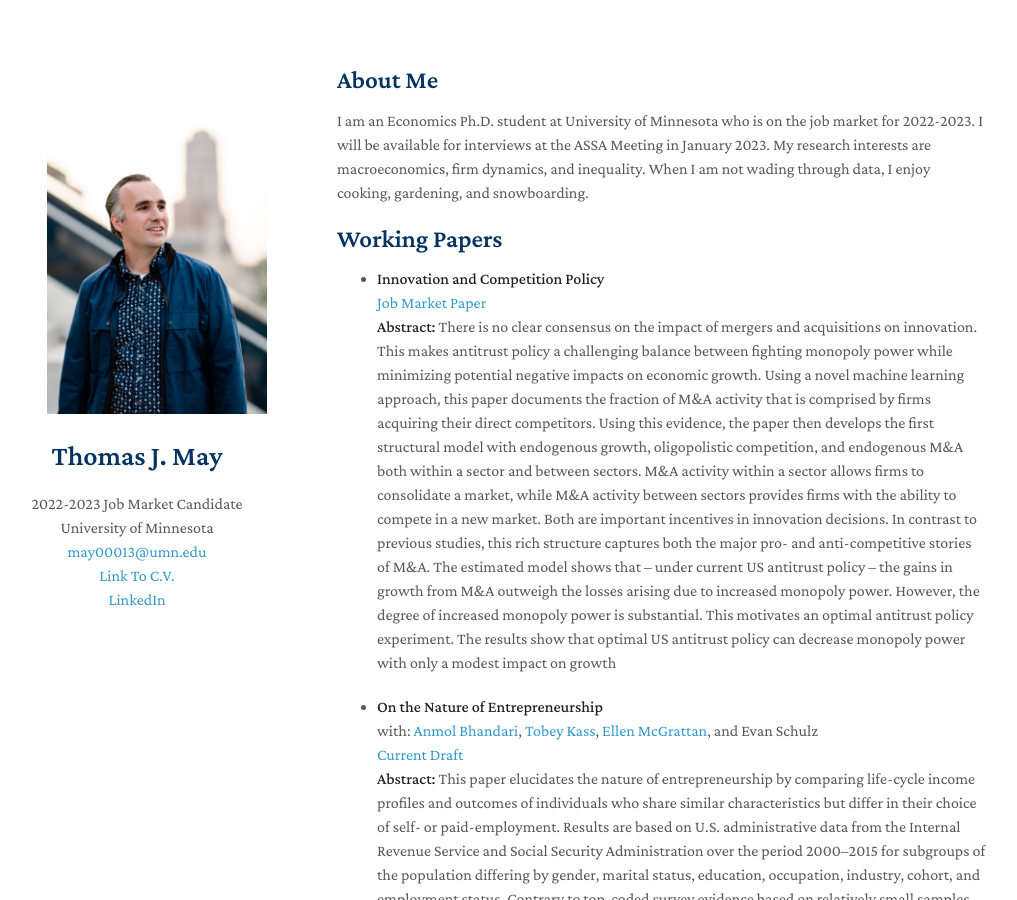
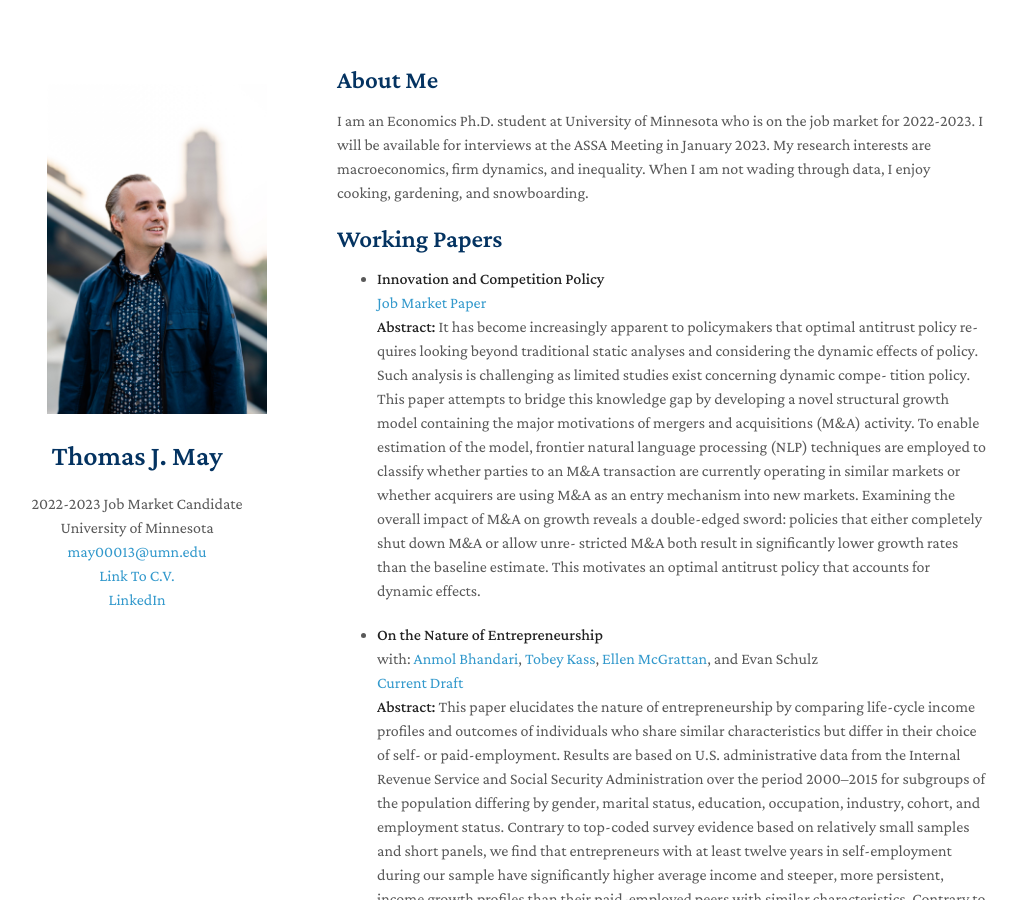
Before and after one commit to MayEcon/mayecon.github.io, a Jekyll site: the page built from index.md, in a window 1280 px wide and 900 px high. Shown: the whole window, without its empty margins (133-1150 px from the left). Built offline with Jekyll 4.4.1, drawn with Linux system fonts in a browser that asks for light colours; nearby versions of some CDN libraries; a style sheet for code colours, icons or effects is not loaded; our own code applies the rules of GitHub Pages for plain Markdown files.

Commit message:
Update index.md

```diff
--- a/index.md
+++ b/index.md
@@ -13,7 +13,7 @@ I am an Economics Ph.D. student at University of Minnesota who is on the job mar
   <br>
   [Job Market Paper](Documents/ThomasJMay_JMP.pdf)
   <br>
-  **Abstract:** There is no clear consensus on the impact of mergers and acquisitions on innovation. This makes antitrust policy a challenging balance between fighting monopoly power while minimizing potential negative impacts on economic growth. Using a novel machine learning approach, this paper documents the fraction of M&A activity that is comprised by firms acquiring their direct competitors. Using this evidence, the paper then develops the first structural model with endogenous growth, oligopolistic competition, and endogenous M&A both within a sector and between sectors. M&A activity within a sector allows firms to consolidate a market, while M&A activity between sectors provides firms with the ability to compete in a new market. Both are important incentives in innovation decisions. In contrast to previous studies, this rich structure captures both the major pro- and anti-competitive stories of M&A. The estimated model shows that – under current US antitrust policy – the gains in growth from M&A outweigh the losses arising due to increased monopoly power. However, the degree of increased monopoly power is substantial. This motivates an optimal antitrust policy experiment. The results show that optimal US antitrust policy can decrease monopoly power with only a modest impact on growth
+  **Abstract:** It has become increasingly apparent to policymakers that optimal antitrust policy re- quires looking beyond traditional static analyses and considering the dynamic effects of policy. Such analysis is challenging as limited studies exist concerning dynamic compe- tition policy. This paper attempts to bridge this knowledge gap by developing a novel structural growth model containing the major motivations of mergers and acquisitions (M&A) activity. To enable estimation of the model, frontier natural language processing (NLP) techniques are employed to classify whether parties to an M&A transaction are currently operating in similar markets or whether acquirers are using M&A as an entry mechanism into new markets. Examining the overall impact of M&A on growth reveals a double-edged sword: policies that either completely shut down M&A or allow unre- stricted M&A both result in significantly lower growth rates than the baseline estimate. This motivates an optimal antitrust policy that accounts for dynamic effects.
 
 - **On the Nature of Entrepreneurship**
   <br>
```
